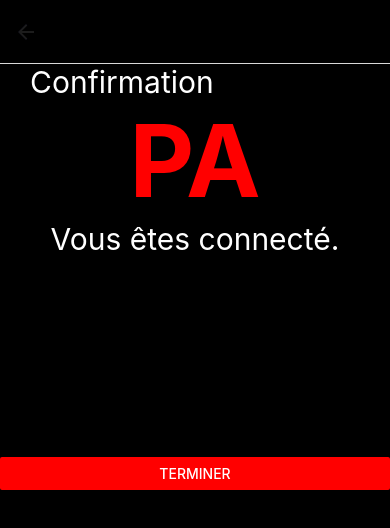
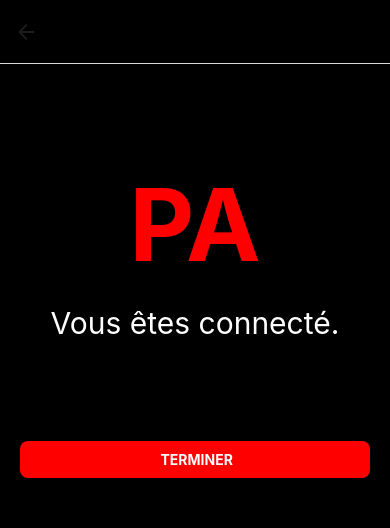
Before and after one commit to adatechschool/projet-mobile-pari_damis, a React Native app in the folder Frontend/: screen /PageConfirmation in a window 390 px wide. Shown: the top 528 px of the page. Built offline with nearby package versions, Linux system fonts and the light colour scheme.

Commit message:
confirmation

```diff
--- a/Frontend/components/Login.js
+++ b/Frontend/components/Login.js
@@ -2,7 +2,6 @@ import React from "react";
 import { NavigationContainer } from "@react-navigation/native";
 import { createNativeStackNavigator } from "@react-navigation/native-stack";
 import { useFormik } from "formik";
-
 
 import {
   View,
@@ -42,10 +41,13 @@ const Login = ({ navigation }) => {
       try {
         const apiUrl = "http://localhost:3001/auth/login"; // Remplacez par l'URL réelle de votre API
 
-
-        console.log("log 1", Platform.isPad);
+        console.log(
+          "log 1",
+          Platform.isPad || Platform.isPad == "undefined"
+            ? "TABLET"
+            : "MOBILEPHONE"
+        );
         console.log("log 2", Platform.OS);
-
 
         const response = await fetch(apiUrl, {
           method: "POST",
@@ -55,7 +57,10 @@ const Login = ({ navigation }) => {
           body: JSON.stringify({
             Email: values.Email.toLowerCase(),
             Password: values.Password,
-            Device: Platform.isPad ? "TABLET" : "MOBILEPHONE",
+            Device:
+              Platform.isPad || Platform.isPad == "undefined"
+                ? "TABLET"
+                : "MOBILEPHONE",
             Os: Platform.OS.toUpperCase(),
           }),
         });
@@ -69,8 +74,8 @@ const Login = ({ navigation }) => {
         console.log("Données envoyées avec succès", responseData);
 
         formik.resetForm();
-        navigation.navigate("MyTabs");
-        Alert.alert("vous êtes connecté");
+        navigation.navigate("PageConfirmation");
+        // Alert.alert("vous êtes connecté");
       } catch (error) {
         console.error("Erreur lors de l'envoi des données", error);
       }
@@ -86,6 +91,7 @@ const Login = ({ navigation }) => {
   });
   const onPress = () => {
     formik.handleSubmit();
+    // navigation.navigate("PageConfirmation");
   };
 
   return (
--- a/Frontend/components/PageConfirmation.js
+++ b/Frontend/components/PageConfirmation.js
@@ -1,24 +1,24 @@
-import React, { Component } from 'react'
-import { StyleSheet, Text, View, Image, Button, Dimensions} from 'react-native'
-//import React from 'react'
+import React  from 'react'
+import { NavigationContainer } from "@react-navigation/native";
+import { createNativeStackNavigator } from "@react-navigation/native-stack";
+import { StyleSheet, Text, View, Dimensions,TouchableOpacity} from 'react-native'
+
 
 //const {width, height} = Dimensions.get('window') //detection dela dimension ecran
 
 const PageConfirmation = ({ navigation }) => {
   return (
     <View style={styles.container}>
-        <Text style={styles.Confirmer}>Confirmation</Text>
+        {/* <Text style={styles.Confirmer}>Confirmation</Text> */}
         <Text style={styles.pa}>PA</Text>
         <Text style={styles.connecter}>Vous êtes connecté.</Text>
-       <View style={{top:200}}>
-        <Button
-            title="TERMINER"
-            color="red"
-            colorText="white"
-            borderRadius= "30px"
-            width="50px"
-            onPress={() => navigation.navigate("MyTabs")}
-          />
+       <View
+       style={{top:200}}
+       >
+
+           <TouchableOpacity style={styles.customButton} onPress={() => navigation.navigate("MyTabs")}>
+          <Text style={styles.buttonText}> TERMINER</Text>
+        </TouchableOpacity>
           </View>
     </View>
   );
@@ -30,22 +30,42 @@ const styles = StyleSheet.create({
     container:{
       flex: 1,
       backgroundColor: "black",
+      alignItems:"center",
+
     },
     Confirmer:{
       color: "white",
       textAlign: "left",
-      fontSize: 30,
-      marginLeft: "30px",
+      fontSize: 20,
+      marginLeft: 30,
     },
     pa:{
       color: "red",
       textAlign: "center",
       fontSize: 100,
       fontWeight: "bold",
+      top:100
+
     },
     connecter:{
       color: "white",
       fontSize: 30,
       textAlign: "center",
-    }
+      top:120
+    },
+    customButton: {
+      borderBottomColor: "red",
+      backgroundColor: "red",
+      padding: 10,
+      margin: 5,
+      marginTop: 20,
+      borderRadius: 8,
+      width: 350,
+    },
+    buttonText: {
+      color: "white",
+      fontWeight: "700",
+      alignItems: "center",
+      textAlign: "center",
+    },
 })
```
